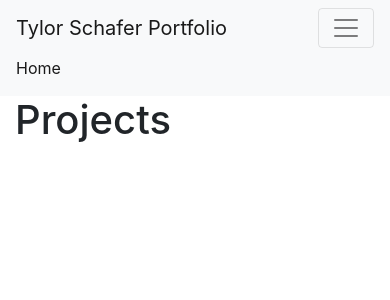
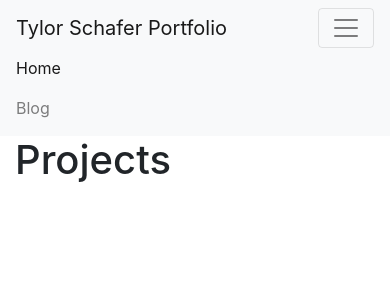
Before and after one commit to tylorschafer/personal_portfolio, a Django app: page /projects/ in a window 390 px wide, after a click that opens the changed part. Shown: the top 300 px of the page. Run offline with Django 3.2, Linux system fonts and the light colour scheme; data that the repository does not hold is empty; parts of the project's set-up code (start-up, migrations or seed data) failed here and were passed over; some libraries are stand-ins or nearby versions.

Commit message:
Add blog link to hamburger menu

```diff
--- a/personal_portfolio/templates/base.html
+++ b/personal_portfolio/templates/base.html
@@ -13,6 +13,7 @@
               <a class="nav-link" href="{% url 'project_index' %}">Home</a>
             </li>
             <li class="nav-item">
+              <a class="nav-link" href="{% url 'blog_index' %}">Blog</a>
             </li>
           </ul>
         </div>
```
